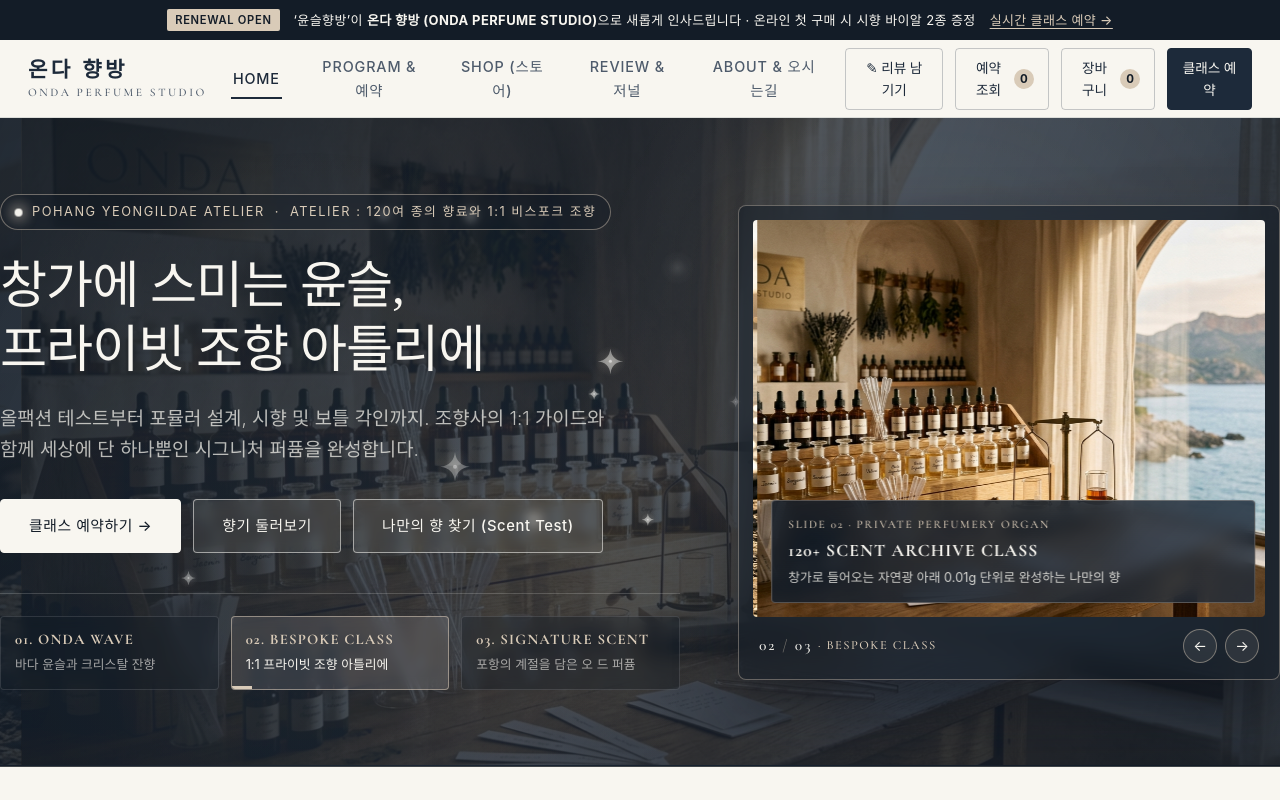
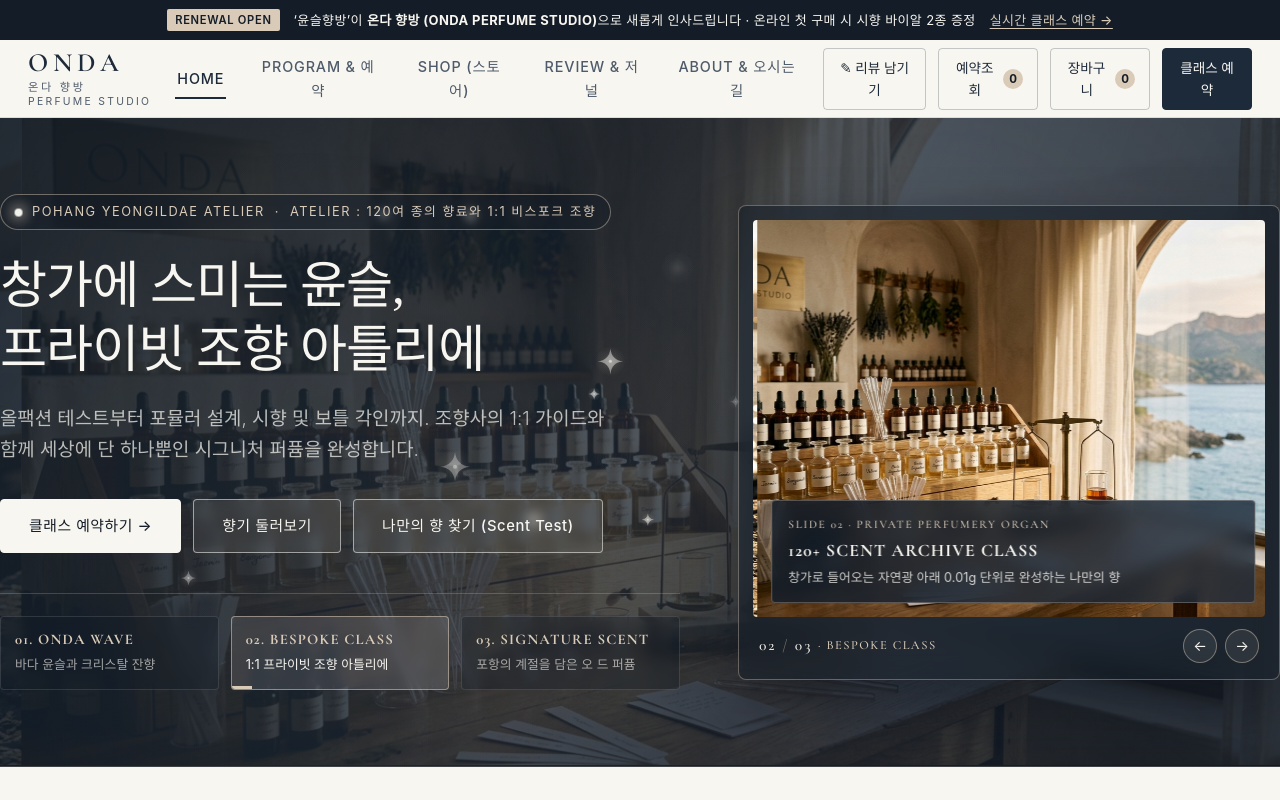
Before and after one commit to peace7212/onda-gongbang, a plain HTML site: page index.html in a window 1280 px wide. Shown: the top 800 px of the page. Drawn offline with nearby package versions, Linux system fonts and the light colour scheme.

Commit message:
fix(header): split subtitle into Korean and English lines (3-line logo)

```diff
--- a/index.html
+++ b/index.html
@@ -24,8 +24,9 @@
   <header class="site-header" id="siteHeader">
     <div class="container header-inner">
       <div class="brand-logo" onclick="navigateTo('home')" role="button" tabindex="0" aria-label="온다 향방 홈으로 이동">
+        <span class="brand-logo__en">ONDA</span>
         <span class="brand-logo__kr">온다 향방</span>
-        <span class="brand-logo__en">ONDA PERFUME STUDIO</span>
+        <span class="brand-logo__sub">PERFUME STUDIO</span>
       </div>
 
       <nav class="main-nav" id="mainNav" aria-label="주요 메뉴">
--- a/styles.css
+++ b/styles.css
@@ -199,25 +199,29 @@
   white-space: nowrap;
 }
 
-.brand-logo__kr {
-  font-family: var(--font-serif-kr);
-  font-size: 1.32rem;
-  font-weight: 700;
-  letter-spacing: 0.16em;
-  line-height: 1.15;
-  color: var(--color-navy);
-  white-space: nowrap;
-}
-
 .brand-logo__en {
   font-family: var(--font-serif-en);
-  font-size: 0.72rem;
-  font-weight: 500;
+  font-size: 1.65rem;
+  font-weight: 600;
+  letter-spacing: 0.18em;
+  line-height: 1;
+  color: var(--color-navy);
+}
+
+.brand-logo__kr {
+  font-size: 0.7rem;
+  letter-spacing: 0.24em;
+  color: var(--text-secondary);
+  margin-top: 4px;
+  line-height: 1.25;
+}
+
+.brand-logo__sub {
+  font-size: 0.65rem;
   letter-spacing: 0.22em;
-  line-height: 1.2;
   color: var(--text-secondary);
-  margin-top: 3px;
-  white-space: nowrap;
+  line-height: 1.25;
+  margin-top: 1px;
 }
 
 .main-nav {
```
